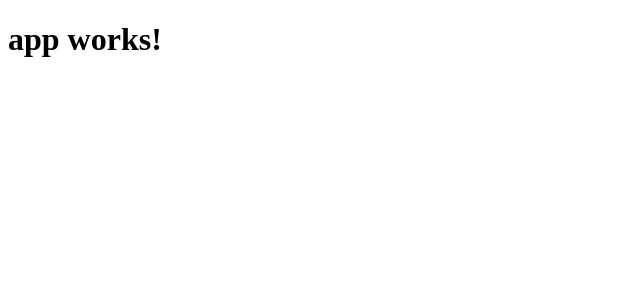
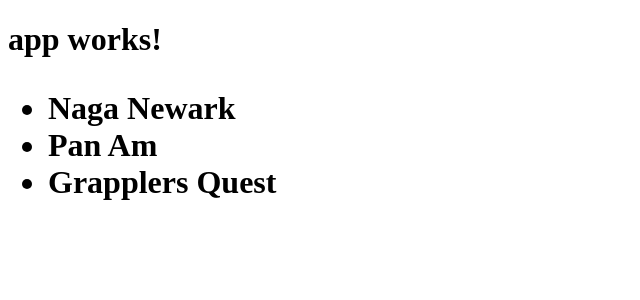
Before and after one commit to dsteplight/bjj-tournament, an Angular app in the folder bjj-tournament-demo/: page / in a window 1280 px wide. Shown: the top 300 px of the page, without its empty margins (0-640 px from the left). Built offline with nearby package versions, Linux system fonts and the light colour scheme.

Commit message:
created service  withdummy data and displaying it in template

```diff
--- a/bjj-tournament-demo/src/app/app.component.html
+++ b/bjj-tournament-demo/src/app/app.component.html
@@ -1,3 +1,17 @@
 <h1>
   {{title}}
 </h1>
+<h1>
+      <div>
+              <ul>
+                  <li *ngFor="let tournament of onetournament.messages">{{tournament.name}}</li>
+             </ul>
+
+<!---
+            <app-simple-form *ngFor='let tournament of onetournament.messages'
+                [tournament]='tournament.name'
+                (update)='onUpdate(tournament.id, $event.name)'
+               ></app-simple-form>
+--->
+      </div>
+</h1>
--- a/bjj-tournament-demo/src/app/app.component.ts
+++ b/bjj-tournament-demo/src/app/app.component.ts
@@ -7,4 +7,5 @@
 })
 export class AppComponent {
   title = 'app works!';
+  constructor(@Inject('onetournament') private onetournament){}
 }
--- a/bjj-tournament-demo/src/app/one-tournament.service.ts
+++ b/bjj-tournament-demo/src/app/one-tournament.service.ts
@@ -3,6 +3,12 @@
 @Injectable()
 export class OneTournamentService {
 
+messages = [
+  {id: 0, name:'Naga Newark'},
+  {id: 1, name:'Pan Am'},
+  {id: 2, name:'Grapplers Quest'}
+  ];
+
   constructor() { }
 
 }
```
Also changed, not shown: 1 other file (tests, documents, lock files or other folders).
